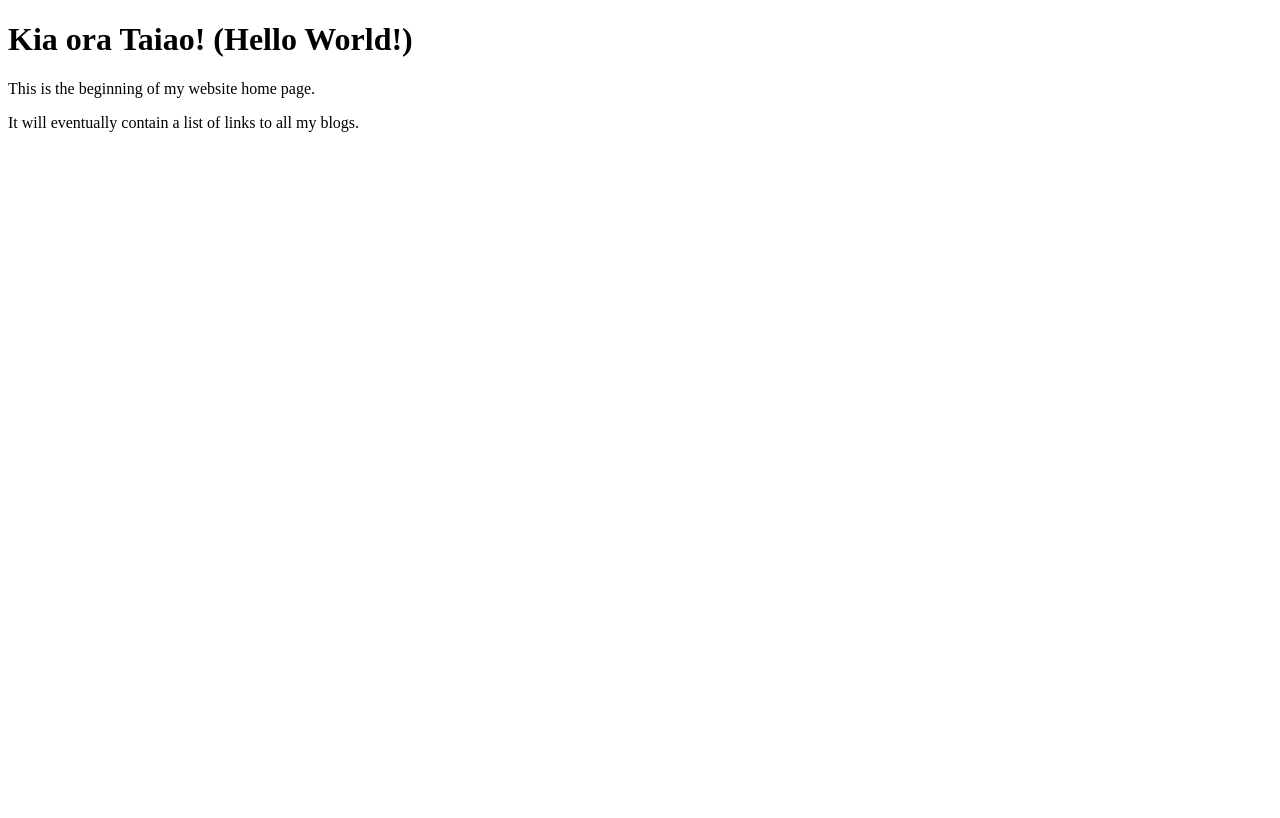
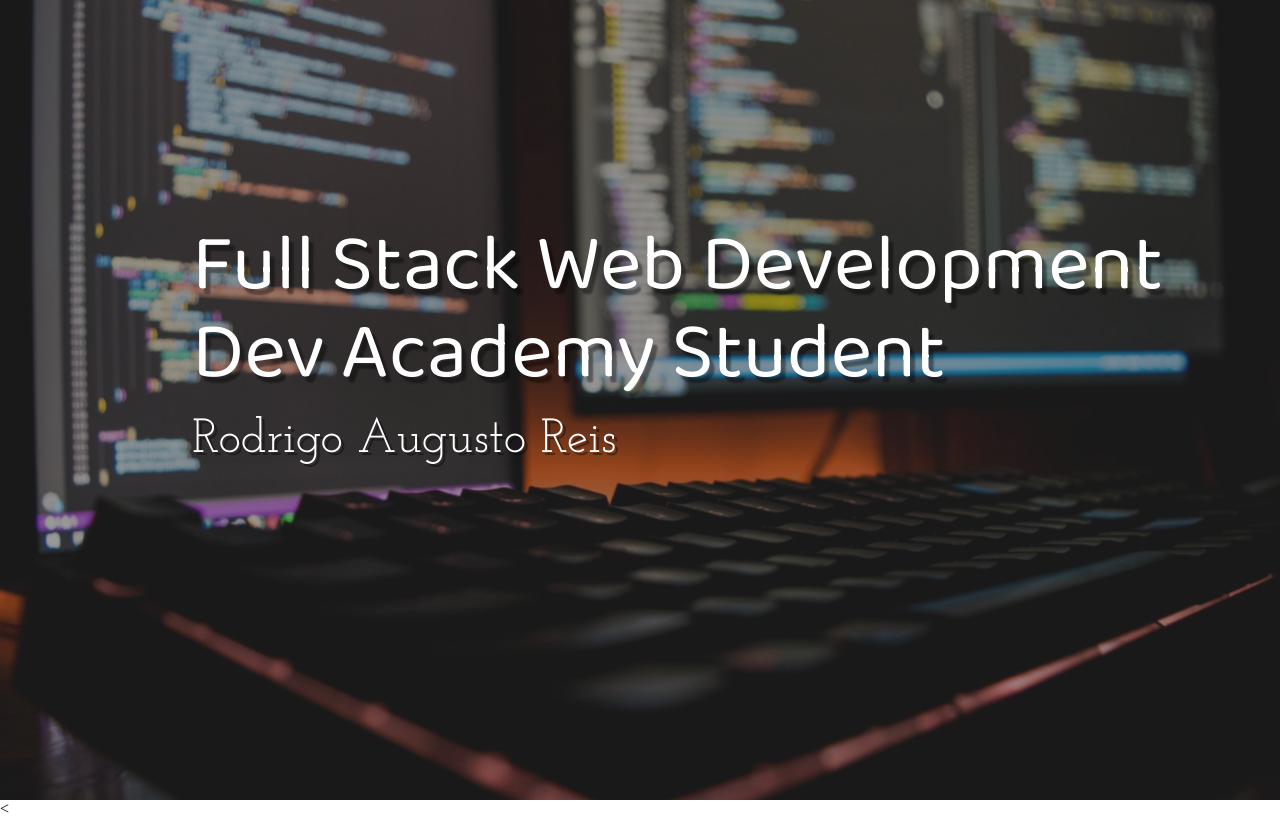
Before and after one commit to RodrigoReis-dev/rodrigoreis-dev.github.io, a plain HTML site: page index.html in a window 1280 px wide. Drawn offline with Linux system fonts and the light colour scheme; a web font is replaced by a local one.

Commit message:
Create html, CSS - links and start blog

```diff
--- a/index.html
+++ b/index.html
@@ -1,14 +1,30 @@
 <!DOCTYPE html>
-<html lang="en">
-<head>
-  <meta charset="UTF-8">
-  <meta http-equiv="X-UA-Compatible" content="IE=edge">
-  <meta name="viewport" content="width=device-width, initial-scale=1.0">
-  <title>My blog</title>
+<html lang="pt-BR">
+  <head>
+    <meta charset="UTF-8" />
+    <meta name="viewport" content="width=device-width, initial-scale=1.0" />
+    <link rel="stylesheet" href="styles/main.css" />
+    <link rel="apple-touch-icon" sizes="180x180" href="imagens/apple-touch-icon.png" />
+    <link rel="icon" type="image/png" sizes="32x32" href="imagens/favicon-32x32.png" />
+    <link rel="icon" type="image/png" sizes="16x16" href="imagens/favicon-16x16.png" />
+    <link rel="manifest" href="/site.webmanifest" />
+    <title>Rodrigo's Blog</title>
 </head>
 <body>
-  <h1>Kia ora Taiao! (Hello World!)</h1>
-  <p>This is the beginning of my website home page.</p>
-  <p>It will eventually contain a list of links to all my blogs.</p>
+  <div class="container">
+
+    <header id="home">
+        <div class="img-wrapper">
+            <img src="assets/home.background.jpg" alt="home.background">
+        </div>
+        <div class="banner">
+            <h1>Full Stack Web Development</h1>
+            <h1>Dev Academy Student</h1>
+            <p>Rodrigo Augusto Reis</p>
+
+        </div>
+    </header>
+    <
+
 </body>
 </html>
--- a/styles/main.css
+++ b/styles/main.css
@@ -0,0 +1,89 @@
+@import url("https://fonts.googleapis.com/css2?family=Baloo+Da+2:wght@400;500;600;700&family=Josefin+Slab:ital,wght@0,300;0,400;0,600;0,700;1,300;1,400;1,600&family=Muli:ital,wght@0,200;0,300;0,400;0,500;1,200;1,300;1,400&display=swap");
+
+@import url("https://cdnjs.cloudflare.com/ajax/libs/font-awesome/5.12.0-2/css/all.min.css");
+
+* {
+  margin: 0;
+  padding: 0;
+  list-style: none;
+  text-decoration: none;
+}
+
+:root {
+  --font-primary: "Baloo Da 2", serif;
+  --font-secundary: "Josefin Slab", serif;
+  --font-action: "Muli", serif;
+}
+
+html{
+  scroll-behavior: smooth;
+}
+
+header {
+  width: 100%;
+  height: 100vh;
+  overflow: hidden;
+  position: relative;
+}
+
+.img-wrapper {
+  width: 100%;
+  height: 100%;
+  overflow: hidden;
+  background-color: rgba(0, 0, 0, 0.8);
+}
+
+.img-wrapper img {
+  width: 100%;
+  height: 100%;
+  object-fit: cover;
+  opacity: 0.5;
+  animation: zoom 25s;
+}
+
+@keyframes zoom {
+  0% {
+    transform: scale(1.3);
+  }
+  100% {
+    transform: scale(1);
+  }
+}
+
+.banner {
+  position: absolute;
+  top: 30%;
+  left: 15%;
+}
+
+.banner h1 {
+  color: #ffffff;
+  font-size: 5rem;
+  font-family: var(--font-primary);
+  font-weight: 200;
+  text-shadow: 0.3rem 0.4rem 2px rgba(0, 0, 0, 0.4);
+  line-height: 3.5rem;
+  margin-bottom: 2rem;
+  opacity: 0;
+  animation: moveBanner 1s 0.5s forwards;
+}
+
+.banner p {
+  font-family: var(--font-secundary);
+  color: #fff;
+  font-size: 3rem;
+  text-shadow: 0.2rem 0.2rem rgba(0, 0, 0, 0.4);
+  margin-bottom: 2rem;
+  opacity: 0;
+  animation: moveBanner 1s 0.7s forwards;
+}
+
+@keyframes moveBanner {
+  0% {
+    transform: translateY(10rem) rotateY(-30deg);
+  }
+  100% {
+    transform: translateY(0) rotateY(0);
+    opacity: 1;
+  }
+}
```
Also changed, not shown: blog/html-css.html (added, +12 -0 lines), assets/home.background.jpg (added).
